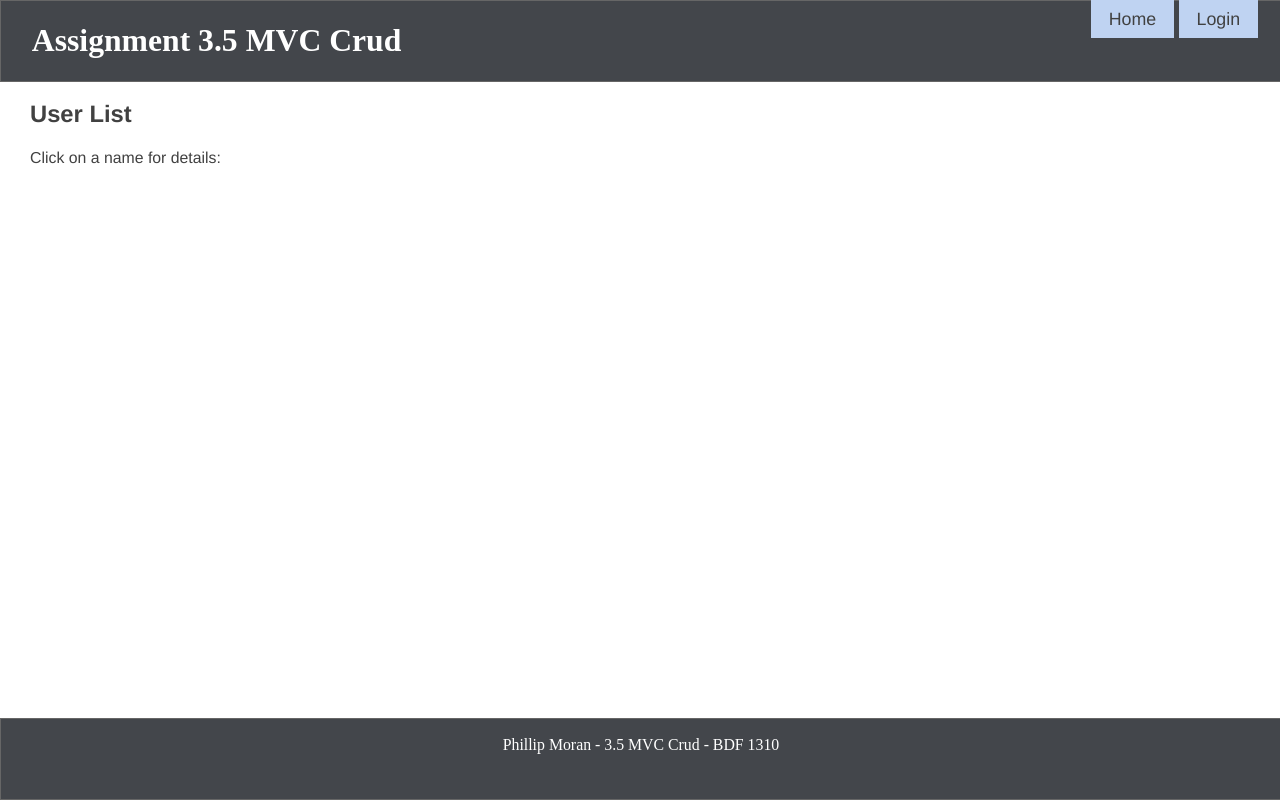
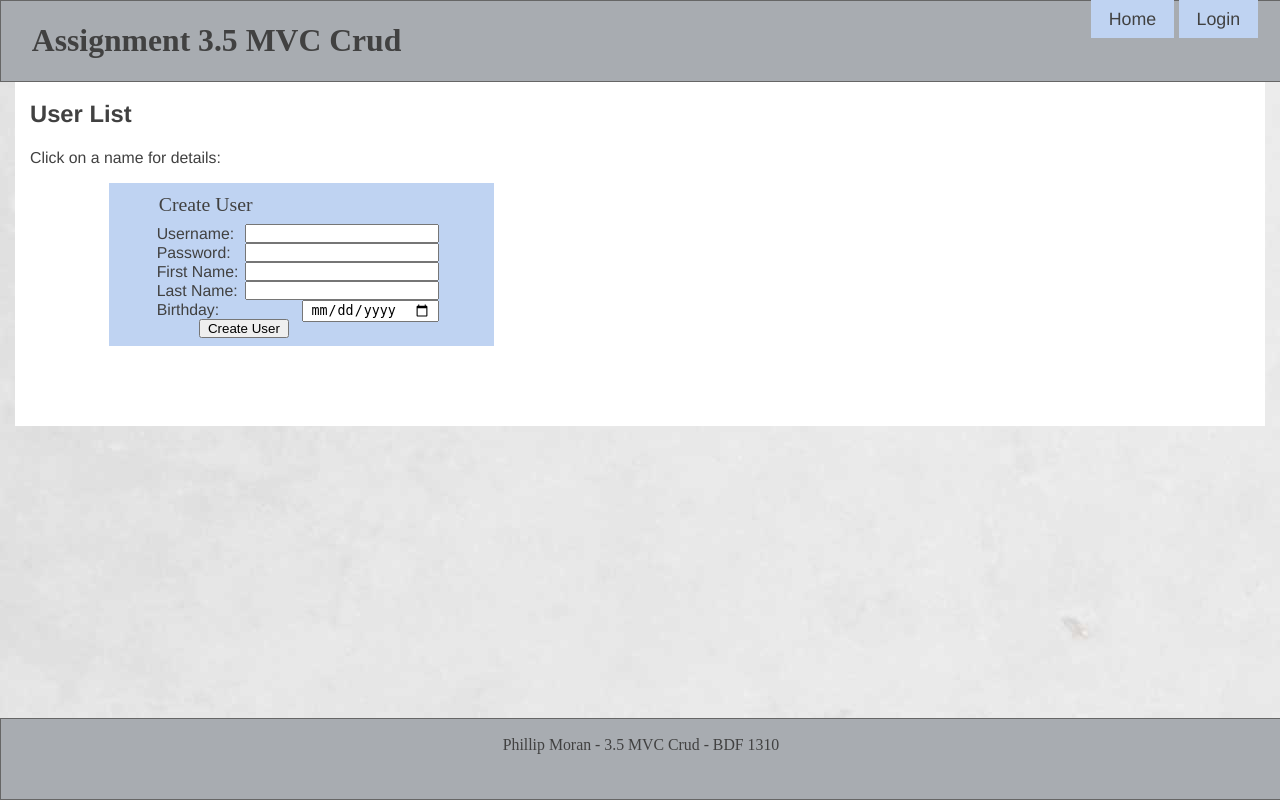
Before and after one commit to sdgfly/BDF1310, a PHP site: page / in a window 1280 px wide. Run offline with PHP 8.4, Linux system fonts and the light colour scheme; data that the repository does not hold is empty; some web fonts are replaced.

Commit message:
added create user form
created and styled the new user form

```diff
--- a/MVCCRUD/scripts/css/main.css
+++ b/MVCCRUD/scripts/css/main.css
@@ -11,19 +11,23 @@
 	margin: 0;
 	padding: 0;
 	border: 0;
+	background-image: url(../../img/bg.jpg);
+	background-repeat: no-repeat;
 }
 
 #wrapper {
+	min-height: 100%;
+	height: auto;
+	height: 100%;
+	position: relative;
 	max-width: 1250px;
 	margin: 0 auto;
 	background-color: #fff;
-	overflow: auto;
-	min-height: 100%;
-
+	overflow: hidden;
 }
 
 #header_container {
-	background-color: #43464b;
+	background-color: #a8acb1;
 	border:1px solid #666;
 	height:80px;
 	left:0;
@@ -33,7 +37,7 @@
 }
 
 header{
-	color: #FFF;
+	color: #414141;
 	width: 1250px;
 	margin: 0 auto;
 }
@@ -73,15 +77,44 @@
 	padding: 80px 15px;
 }
 
-form {margin: 200px auto;
+.create_user form {
+	width: 400px;
+
+
+}
+ .create_user input {
+ 	clear: left;
+ 	float: right;
+ 	padding: 0 .5em;
+ 	margin: 0 .5em;
+ }
+
+ .create_user label {
+
+
+ }
+
+ .create_user legend{
+ 	font-family: "Tinet";
+ 	font-size: 1.25em;
+ 	padding-top: .5em;
+ }
+
+ .create_user fieldset {
+ 	border: 0;
+ 	margin: 0;
+ 	padding:.5em;
+ }
+
+.login form {margin: 200px auto;
 	width: 400px;}
 
-form fieldset {
+.login form fieldset {
 	margin: 0;
 	border: 0;
 }
 
-input {
+.login input {
 	display: inline;
 	float: left;
 	margin: 0 .25em;
@@ -90,7 +123,7 @@
 
 }
 
-.submit_btn {
+.login .submit_btn {
 
 	color: #414141;
 	background-color:#bfd3f2;
@@ -98,7 +131,7 @@
 	border: 1px solid #d1d1d1;
 }
 
-.submit_btn:hover {
+.login .submit_btn:hover {
 	color: #FFF;
 	background-color: #2056a6;
 }
@@ -135,7 +168,7 @@
 
 #footer_container {
 	clear: both;
-	background-color: #43464b;
+	background-color:#a8acb1;
 	border:1px solid #666;
 	bottom:0;
 	height:80px;
@@ -148,7 +181,7 @@
 	font-family: 'Tinet';
 	clear: both;
 	bottom: 0;
-	color: #FFF;
+	color: #414141;
 	height: 120px;
 
 }
--- a/MVCCRUD/views/body.inc
+++ b/MVCCRUD/views/body.inc
@@ -21,6 +21,7 @@
 
 ?>
 
+
 </ul>
 
 <?php
@@ -32,3 +33,22 @@
 }
 
 ?>
+
+<article class="user_details">
+<form action="?" method="POST" class="create_user">
+<fieldset>
+<legend>Create User</legend>
+<label for="username">Username:</label>
+<input type="text" name="username" value="" maxlength="20" length="20" /><br />
+<label for="password">Password:</label>
+<input type="password" name="password" value="" maxlength="20" length="20"/ ><br />
+<label for="first_name">First Name:</label>
+<input type="text" name="first_name" value="" maxlength="20" length="20" /><br />
+<label for="last_name">Last Name:</label>
+<input type="text" name="last_name" value="" maxlength="20" length="20" /><br />
+<label for="birthday">Birthday:</label>
+<input type="date" name="birthday" /><br />
+<input type="submit" value="Create User" />
+</fieldset>
+</form>
+</article>
```
Also changed, not shown: MVCCRUD/img/bg.jpg (added).
